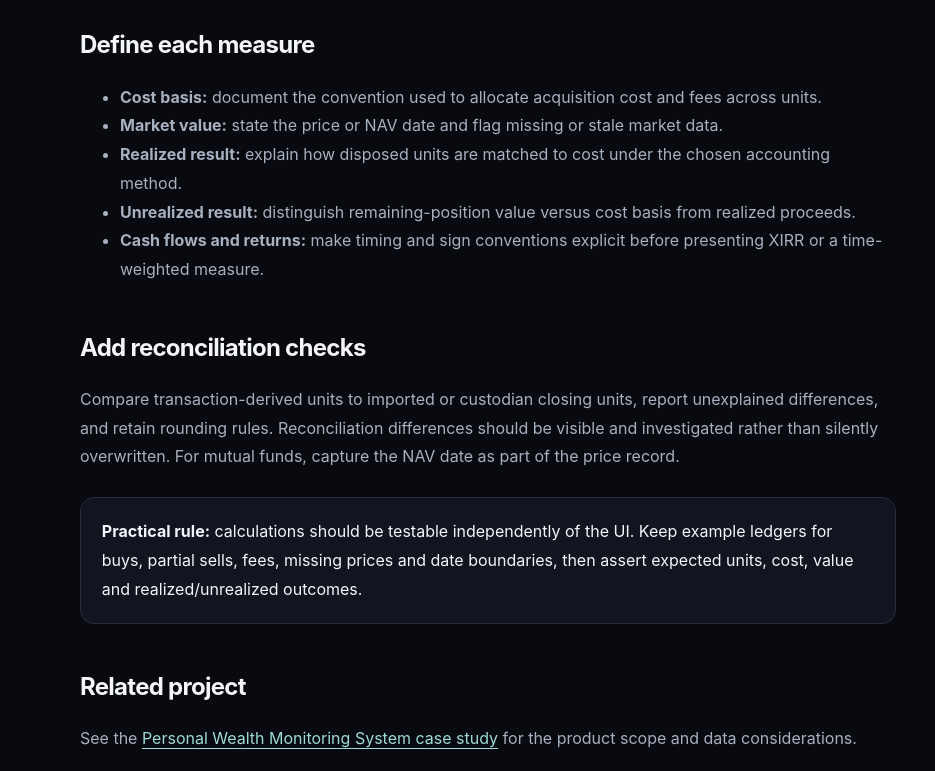
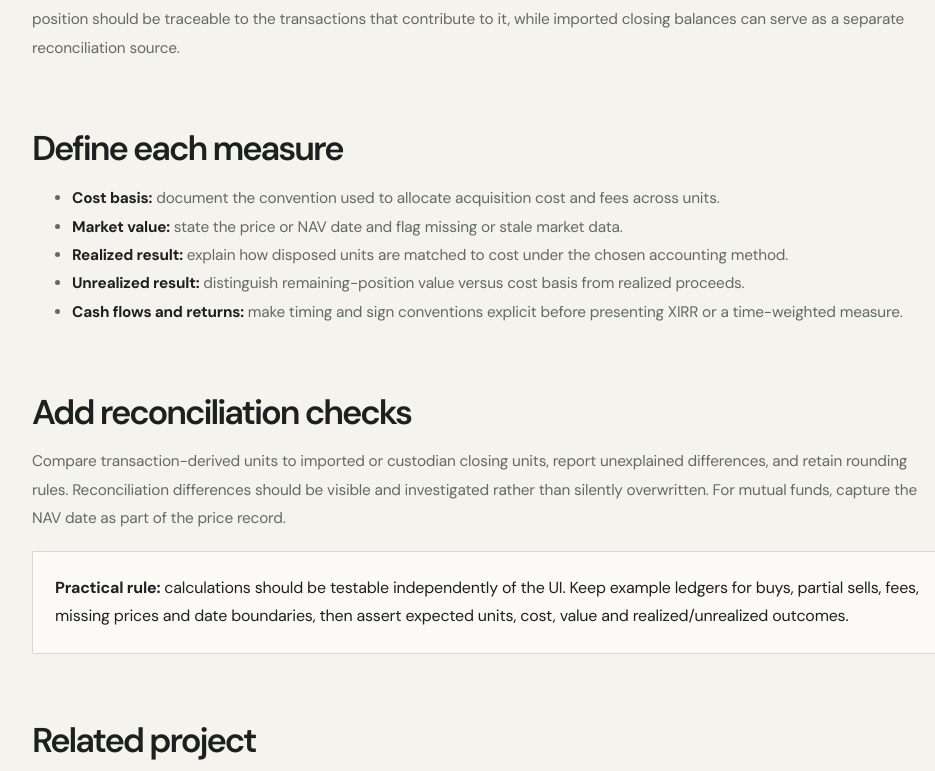
Before and after one commit to avviiiral/portfolio, a plain HTML site: page articles/auditable-portfolio-calculations.html in a window 1280 px wide. Shown: the part 684-1455 px from the top of the page, without its empty margins (152-1087 px from the left). Drawn offline with Linux system fonts and the light colour scheme.

Commit message:
Apply editorial styling to case study page

```diff
--- a/articles/auditable-portfolio-calculations.html
+++ b/articles/auditable-portfolio-calculations.html
@@ -146,6 +146,10 @@ h3 {
 {"@context":"https://schema.org","@type":"TechArticle","headline":"Making portfolio calculations auditable","name":"Making portfolio calculations auditable","description":"Engineering notes for auditable investment reporting: transaction provenance, price and NAV freshness, cost basis conventions, realized results and reconciliation.","url":"https://aviral-goyal.netlify.app/articles/auditable-portfolio-calculations.html","author":{"@type":"Person","name":"Aviral Goyal","url":"https://aviral-goyal.netlify.app/"},"inLanguage":"en"}
 </script>
   <link rel="icon" type="image/svg+xml" href="/favicon.svg">
+<link rel="preconnect" href="https://fonts.googleapis.com">
+<link rel="preconnect" href="https://fonts.gstatic.com" crossorigin>
+<link href="https://fonts.googleapis.com/css2?family=DM+Sans:wght@400;500;600;700&display=swap" rel="stylesheet">
+<link rel="stylesheet" href="/case-study.css">
 </head>
 <body><main>
 <a class="back" href="/">← Portfolio</a>
```
